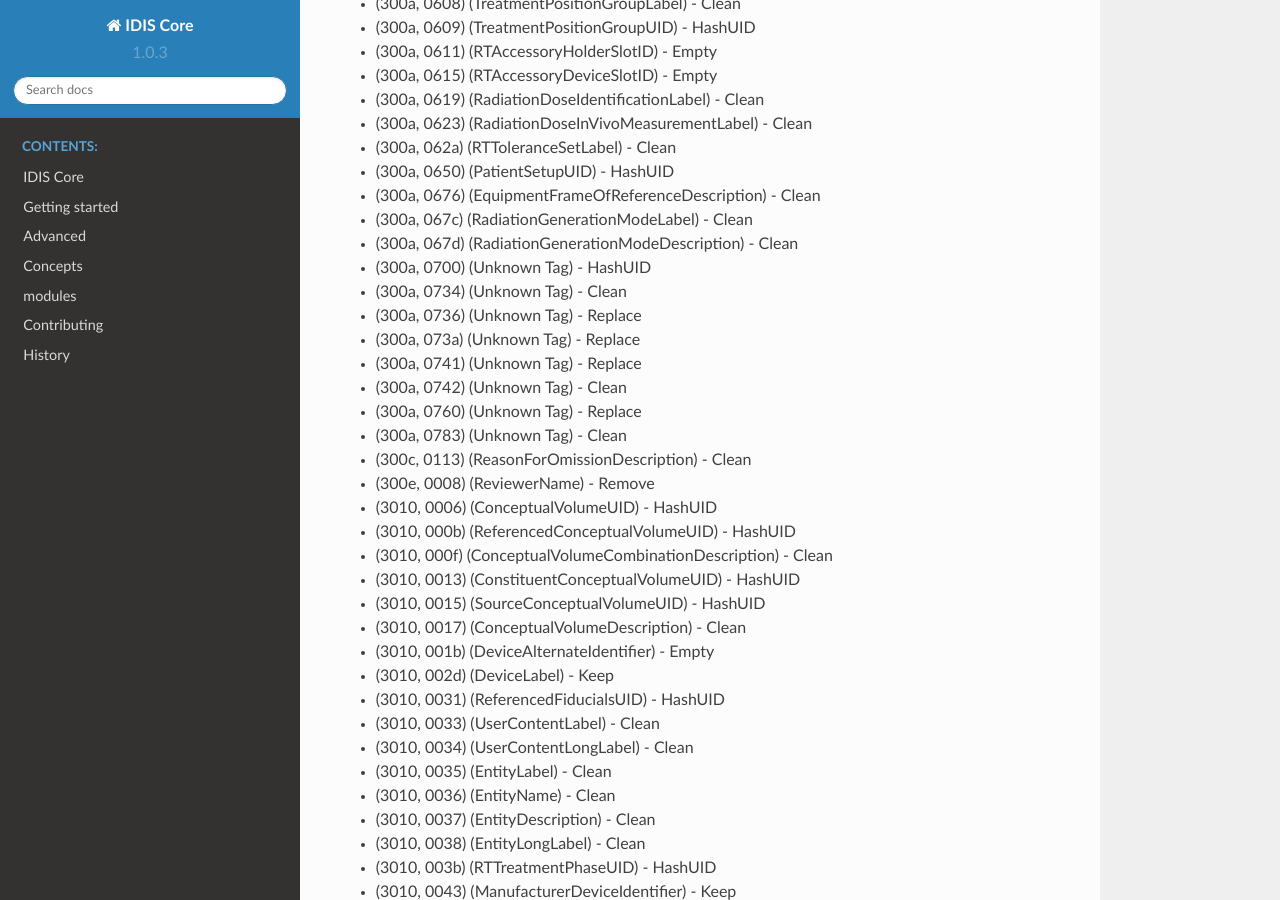
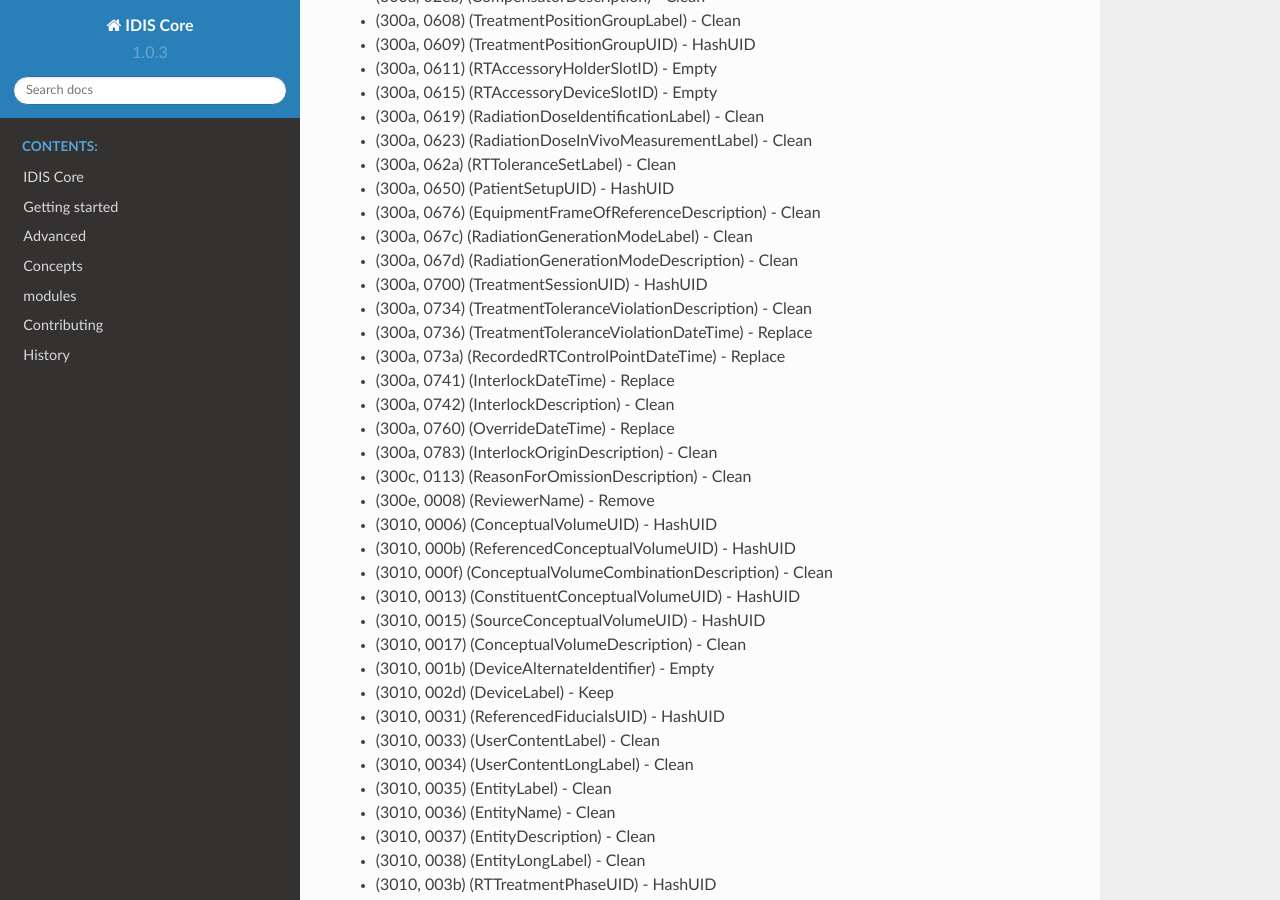
Before and after one commit to sjoerdk/idiscore, a Sphinx documentation site: the page built from docs/sphinx/default_core_description.rst, in a window 1280 px wide and 900 px high, scrolled down 20158 px. Built offline with Sphinx 7.4.7 and the Read the Docs theme 2.0.0, drawn with Linux system fonts in a browser that asks for light colours; some of the changed text lies outside the part shown.

```diff
--- a/docs/sphinx/default_core_description.rst
+++ b/docs/sphinx/default_core_description.rst
@@ -4,7 +4,7 @@
 IDISCore instance description
 =============================
 
-idiscore lib version: 0.3.1
+idiscore lib version: 1.0.3
 
 
 Bouncers:
@@ -15,7 +15,8 @@ Bouncers:
 
 
 Profile 'idiscore default profile'
-==================================
+
+===================================
 
 Rule sets:
 ----------
@@ -189,6 +191,9 @@ All rules, alphabetically:
 * IntendedPhaseEndDate - (3010, 004d) - Remove
 * IntendedPhaseStartDate - (3010, 004c) - Remove
 * IntendedRecipientsOfResultsIdentificationSequence - (0040, 1011) - Remove
+* InterlockDateTime - (300a, 0741) - Replace
+* InterlockDescription - (300a, 0742) - Clean
+* InterlockOriginDescription - (300a, 0783) - Clean
 * InterpretationApproverSequence - (4008, 0111) - Remove
 * InterpretationAuthor - (4008, 010c) - Remove
 * InterpretationDiagnosisDescription - (4008, 0115) - Clean
@@ -246,6 +252,7 @@ All rules, alphabetically:
 * OverlayData - (60xx, 3000) - Remove
 * OverlayDate - (0008, 0024) - Remove
 * OverlayTime - (0008, 0034) - Remove
+* OverrideDateTime - (300a, 0760) - Replace
 * PaletteColorLookupTableUID - (0028, 1199) - HashUID
 * ParticipantSequence - (0040, a07a) - Remove
 * PatientAddress - (0010, 1040) - Remove
@@ -332,6 +339,7 @@ All rules, alphabetically:
 * ReasonForTheRequestedProcedure - (0040, 1002) - Clean
 * ReasonForVisit - (0032, 1066) - Clean
 * ReasonForVisitCodeSequence - (0032, 1067) - Clean
+* RecordedRTControlPointDateTime - (300a, 073a) - Replace
 * ReferencedConceptualVolumeUID - (3010, 000b) - HashUID
 * ReferencedDigitalSignatureSequence - (0400, 0402) - Remove
 * ReferencedDoseReferenceUID - (300a, 0083) - HashUID
@@ -443,23 +451,16 @@ All rules, alphabetically:
 * TreatmentMachineName - (300a, 00b2) - Keep
 * TreatmentPositionGroupLabel - (300a, 0608) - Clean
 * TreatmentPositionGroupUID - (300a, 0609) - HashUID
+* TreatmentSessionUID - (300a, 0700) - HashUID
 * TreatmentSite - (3010, 0077) - Clean
 * TreatmentTechniqueNotes - (3010, 007a) - Clean
 * TreatmentTime - (3008, 0251) - Remove
+* TreatmentToleranceViolationDateTime - (300a, 0736) - Replace
+* TreatmentToleranceViolationDescription - (300a, 0734) - Clean
 * UDISequence - (0018, 100a) - Keep
 * UID - (0040, a124) - HashUID
 * UniqueDeviceIdentifier - (0018, 1009) - Keep
 * Unknown Repeater tag 50xxxxxx - (50xx, xxxx) - Remove
-* Unknown Tag - (003a, 0310) - HashUID
-* Unknown Tag - (003a, 0314) - Replace
-* Unknown Tag - (300a, 0700) - HashUID
-* Unknown Tag - (300a, 0734) - Clean
-* Unknown Tag - (300a, 0736) - Replace
-* Unknown Tag - (300a, 073a) - Replace
-* Unknown Tag - (300a, 0741) - Replace
-* Unknown Tag - (300a, 0742) - Clean
-* Unknown Tag - (300a, 0760) - Replace
-* Unknown Tag - (300a, 0783) - Clean
 * UserContentLabel - (3010, 0033) - Clean
 * UserContentLongLabel - (3010, 0034) - Clean
 * VerbalSourceIdentifierCodeSequenceTrial - (0040, a358) - Remove
@@ -699,8 +700,8 @@ All rules, by tag:
 * (0038, 0400) (PatientInstitutionResidence) - Remove
 * (0038, 0500) (PatientState) - Clean
 * (0038, 4000) (VisitComments) - Clean
-* (003a, 0310) (Unknown Tag) - HashUID
-* (003a, 0314) (Unknown Tag) - Replace
+* (003a, 0310) (MultiplexGroupUID) - HashUID
+* (003a, 0314) (ImpedanceMeasurementDateTime) - Replace
 * (0040, 0001) (ScheduledStationAETitle) - Keep
 * (0040, 0002) (ScheduledProcedureStepStartDate) - Remove
 * (0040, 0003) (ScheduledProcedureStepStartTime) - Remove
@@ -856,14 +857,14 @@ All rules, by tag:
 * (300a, 0676) (EquipmentFrameOfReferenceDescription) - Clean
 * (300a, 067c) (RadiationGenerationModeLabel) - Clean
 * (300a, 067d) (RadiationGenerationModeDescription) - Clean
-* (300a, 0700) (Unknown Tag) - HashUID
-* (300a, 0734) (Unknown Tag) - Clean
-* (300a, 0736) (Unknown Tag) - Replace
-* (300a, 073a) (Unknown Tag) - Replace
-* (300a, 0741) (Unknown Tag) - Replace
-* (300a, 0742) (Unknown Tag) - Clean
-* (300a, 0760) (Unknown Tag) - Replace
-* (300a, 0783) (Unknown Tag) - Clean
+* (300a, 0700) (TreatmentSessionUID) - HashUID
+* (300a, 0734) (TreatmentToleranceViolationDescription) - Clean
+* (300a, 0736) (TreatmentToleranceViolationDateTime) - Replace
+* (300a, 073a) (RecordedRTControlPointDateTime) - Replace
+* (300a, 0741) (InterlockDateTime) - Replace
+* (300a, 0742) (InterlockDescription) - Clean
+* (300a, 0760) (OverrideDateTime) - Replace
+* (300a, 0783) (InterlockOriginDescription) - Clean
 * (300c, 0113) (ReasonForOmissionDescription) - Clean
 * (300e, 0008) (ReviewerName) - Remove
 * (3010, 0006) (ConceptualVolumeUID) - HashUID
```
Also changed, not shown: other parts of docs/sphinx/default_core_description.rst (+2 -0 lines), pyproject.toml (added, +19 -0 lines), requirements_dev.txt (deleted, +0 -13 lines), setup.py (deleted, +0 -49 lines), .pre-commit-config.yaml, .readthedocs.yml, docs/sphinx/requirements.docs.txt (line endings or trailing spaces), 5 other files.
